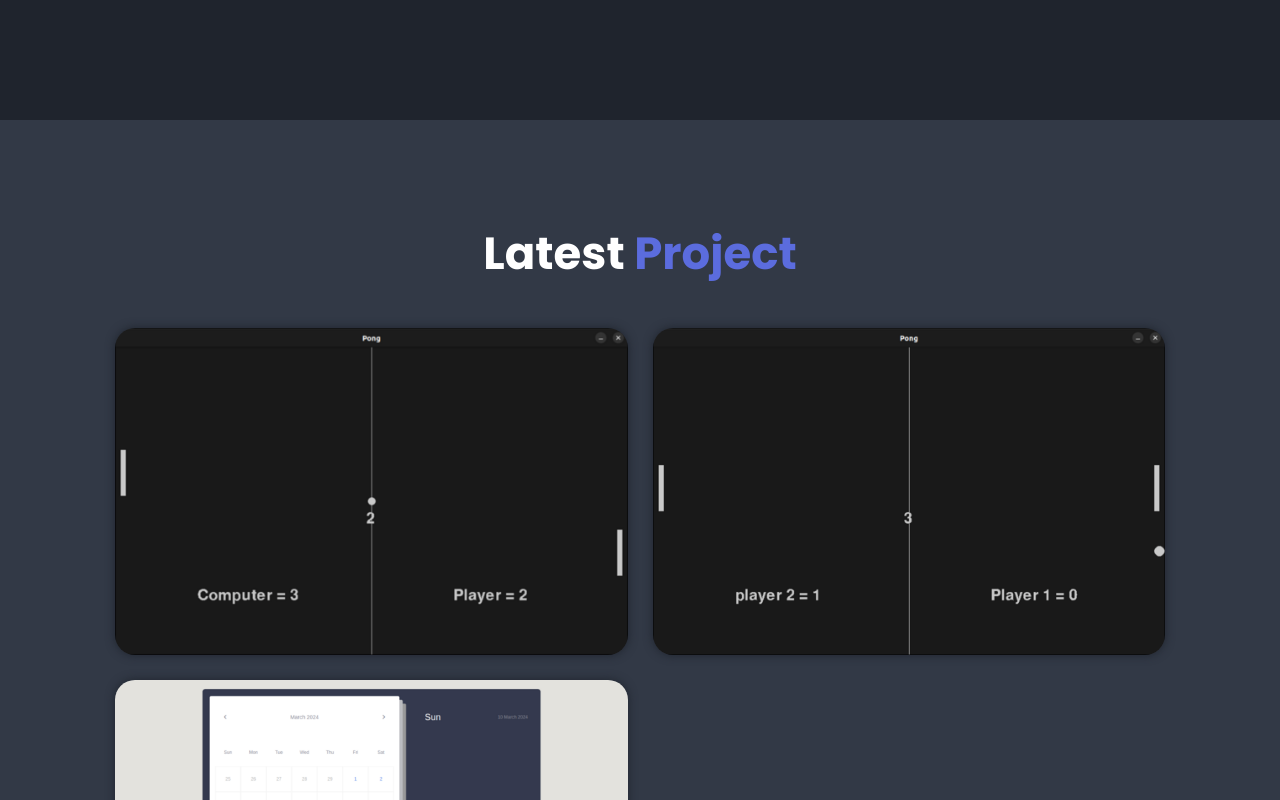
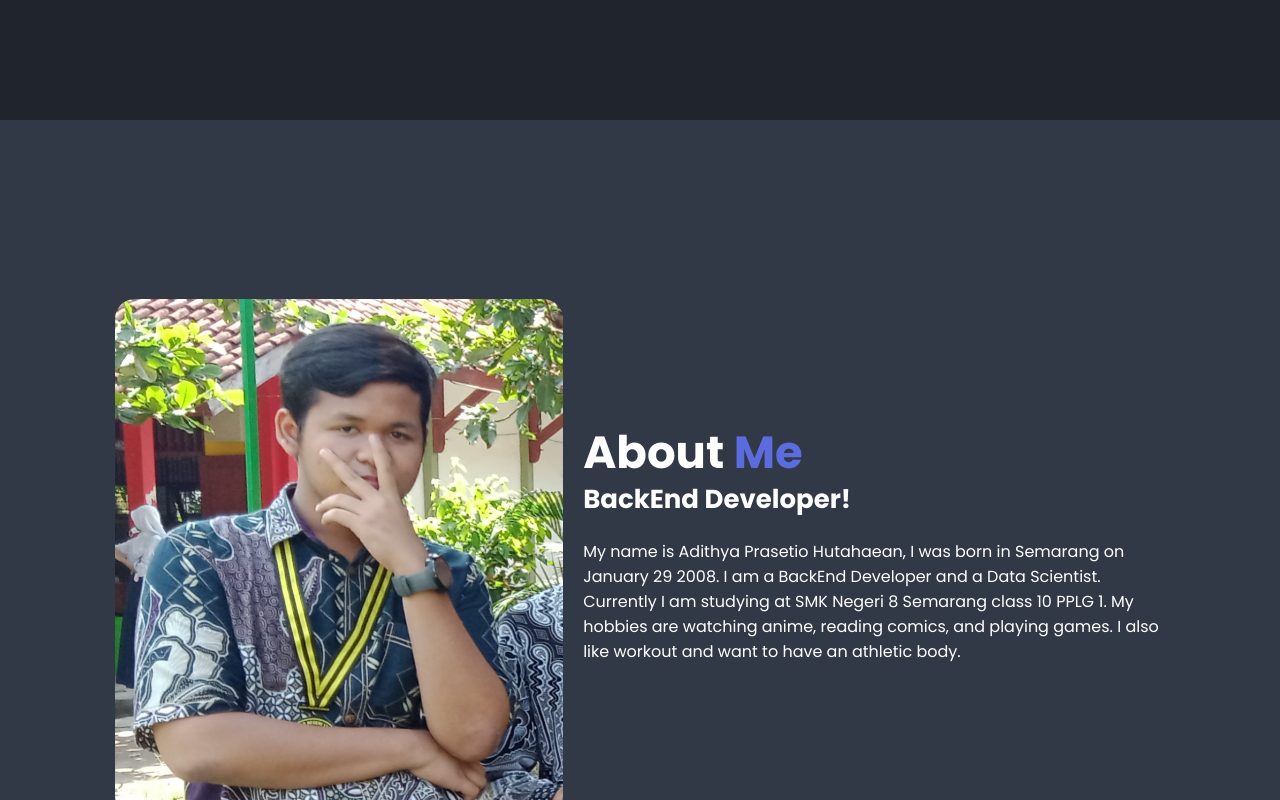
Before and after one commit to HikaruYo/Portofolio, a React (Vite) app: page / in a window 1280 px wide. Shown: the part 680-1480 px from the top of the page. Built offline with nearby package versions, Linux system fonts and the light colour scheme.

Commit message:
About Components

```diff
--- a/src/App.jsx
+++ b/src/App.jsx
@@ -2,6 +2,7 @@ import React from 'react'
 import Header from './components/Header'
 import Footer from './components/Footer'
 import Home from './components/Home'
+import About from './components/About'
 import Project from './components/Project'
 
 function App() {
@@ -9,6 +10,7 @@ function App() {
     <>
       <Header />
       <Home />
+      <About />
       <Project />
       <Footer />
     </>
--- /dev/null
+++ b/src/components/About.jsx
@@ -0,0 +1,20 @@
+import React from 'react'
+import me from '../assets/me.jpg';
+
+function About() {
+    return (
+        <section class="about" id="about">
+            <div class="about-img">
+                <img src={me} alt="" />
+            </div>
+
+            <div class="about-content">
+                <h2 class="heading">About <span>Me</span></h2>
+                <h3>BackEnd Developer!</h3>
+                <p>My name is Adithya Prasetio Hutahaean, I was born in Semarang on January 29 2008. I am a BackEnd Developer and a Data Scientist. Currently I am studying at SMK Negeri 8 Semarang class 10 PPLG 1. My hobbies are watching anime, reading comics, and playing games. I also like workout and want to have an athletic body.</p>
+            </div>
+        </section>
+    )
+}
+
+export default About
--- a/src/index.css
+++ b/src/index.css
@@ -130,23 +130,6 @@ span {
     box-shadow: 0 0 1rem var(--main-color);
 }
 
-.btn {
-    display: inline-block;
-    padding: 1rem 2.8rem;
-    background: var(--main-color);
-    border-radius: 4rem;
-    box-shadow: 0 0 1rem var(--main-color);
-    font-size: 1.6rem;
-    color: var(--second-bg-color);
-    letter-spacing: .1rem;
-    font-weight: 600;
-    transition: .5s ease;
-}
-
-.btn:hover {
-    box-shadow: none;
-}
-
 .about {
     display: flex;
     justify-content: center;
@@ -157,6 +140,7 @@ span {
 
 .about-img img {
     width: 35vw;
+    border-radius: 20px;
 }
 
 .heading {
```
